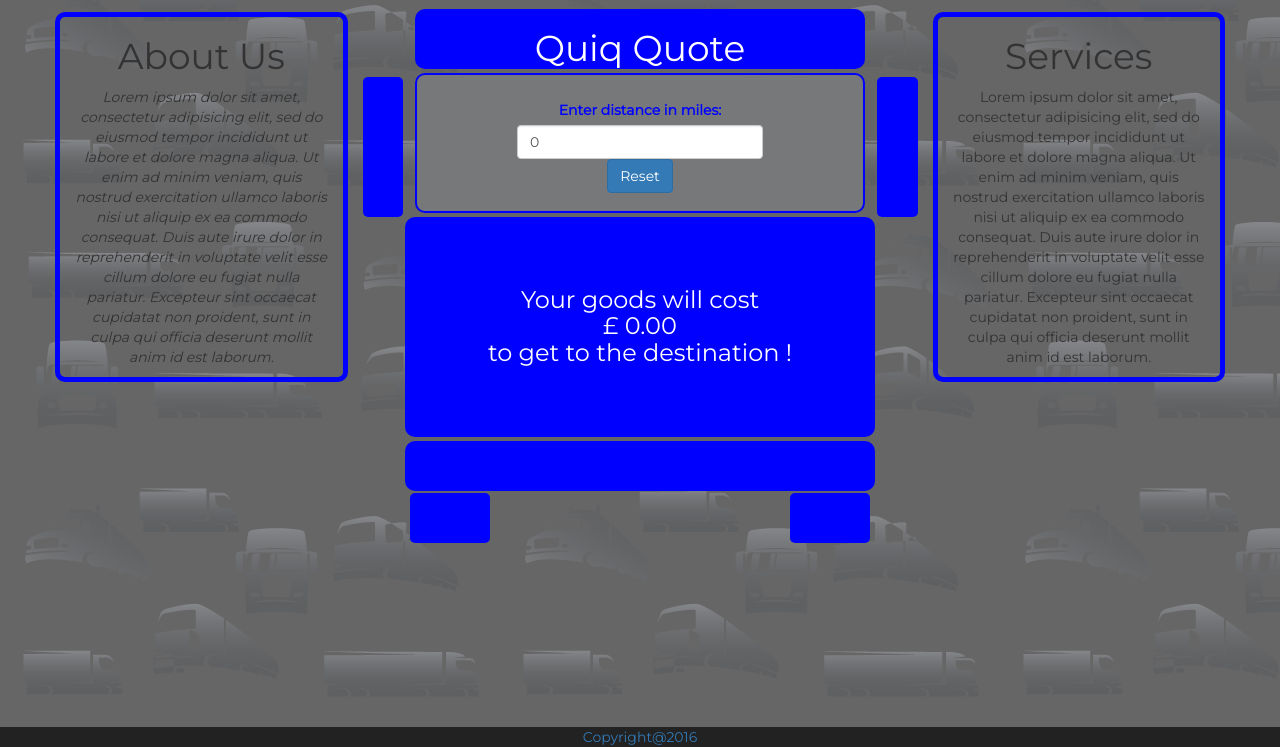
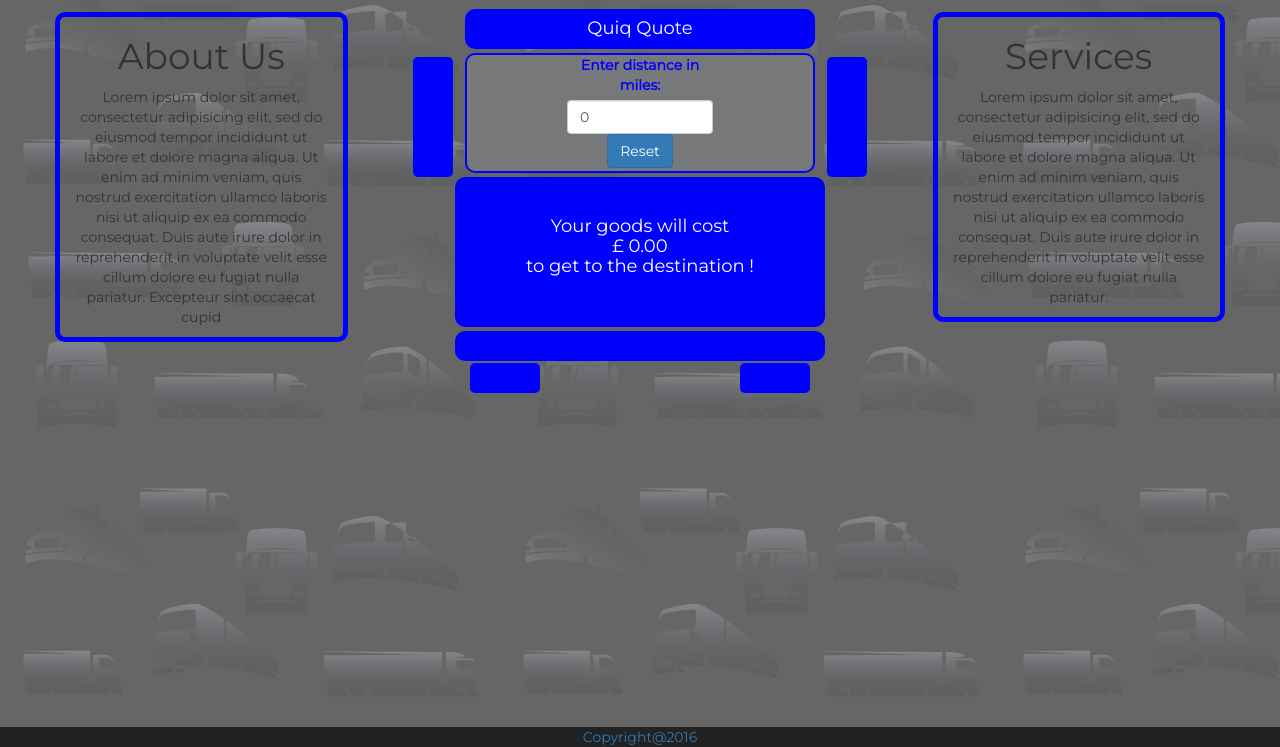
Before and after one commit to Code-Institute-Submissions/stream-one-project-1, a website: page index.html at #/careers in a window 1280 px wide. Shown: the part 53-800 px from the top of the page. Drawn offline with nearby package versions, Linux system fonts and the light colour scheme; some packages are replaced by stand-ins of ours.

Commit message:
layout modified

```diff
--- a/style.css
+++ b/style.css
@@ -31,21 +31,21 @@ footer {
 	border-radius: 10px;
 	margin-top: 5px;
 	text-align: center;
-
-
 }
 
 .container1 {
 	display: flex;
 	justify-content: center;
+	text-align: center;
+	vertical-align: middle;
 }
 
 .mirror {
 	display: inline-flex;
 	background-color: blue;
-	height: 140px;
-	width: 50px;
-	margin-top: 70px;
+	height: 120px;
+	width: 40px;
+	margin-top: 50px;
 	border-radius: 5px;
 }
 
@@ -68,8 +68,8 @@ footer {
 
 
 #top {
-	width: 450px;
-	height: 60px;
+	width: 350px;
+	height: 40px;
 
 
 }
@@ -77,21 +77,20 @@ footer {
 #windscreen {
 	background-color: #77787a;
 	border: 2px solid blue;
-	width: 450px;
-	height: 140px;
+	width: 350px;
+	height: 120px;
 	color: blue;
-	padding-top: 25px;
 }
 
 #front {
-	width: 470px;
-	height: 220px;
-	padding-top: 50px;
+	width: 370px;
+	height: 150px;
+	padding-top: 30px;
 }
 
 #bumper {
-	width: 470px;
-	height: 50px;
+	width: 370px;
+	height: 30px;
 }
 
 .wheels {
@@ -102,18 +101,18 @@ footer {
 
 #leftwheel {
 	background-color: blue;
-	height: 50px;
-	width: 80px;
+	height: 30px;
+	width: 70px;
 	border-radius: 5px;
-	margin-right: 150px;
+	margin-right: 100px;
 }
 
 #rightwheel {
 	background-color: blue;
-	height: 50px;
-	width: 80px;
+	height: 30px;
+	width: 70px;
 	border-radius: 5px;
-	margin-left: 150px;
+	margin-left: 100px;
 }
 
 
--- a/templates/aboutus.html
+++ b/templates/aboutus.html
@@ -2,12 +2,11 @@
 	<div class="row">
 		<div class="col-sm-3 sidebox container">
 			<h1>About Us</h1>
-			<p><em>Lorem ipsum dolor sit amet, consectetur adipisicing elit, sed do eiusmod
+			<p>Lorem ipsum dolor sit amet, consectetur adipisicing elit, sed do eiusmod
 			tempor incididunt ut labore et dolore magna aliqua. Ut enim ad minim veniam,
 			quis nostrud exercitation ullamco laboris nisi ut aliquip ex ea commodo
 			consequat. Duis aute irure dolor in reprehenderit in voluptate velit esse
-			cillum dolore eu fugiat nulla pariatur. Excepteur sint occaecat cupidatat non
-			proident, sunt in culpa qui officia deserunt mollit anim id est laborum.</em></p>
+			cillum dolore eu fugiat nulla pariatur. Excepteur sint occaecat cupid</p>
 		</div>
 		<div class="col-sm-6">
 
@@ -16,7 +15,7 @@
 					<div class="mirror" id="leftmirror"></div>
 
     				<div class="truckbody">
-    					<div class="truck" id="top"><h1>Quiq Quote</h1></div>
+    					<div class="truck" id="top"><h4>Quiq Quote</h4></div>
     					<div class="truck" id="windscreen">
 
     						<form id="quotecalculator">
@@ -29,7 +28,7 @@
 
     					</div>
     					<div class="truck" id="front" ng-controller="CalcController">
-    						<h3>Your goods will cost</br> £ {{result() | number:2}}</br> to get to the destination !</h3>
+    						<h4>Your goods will cost</br> £ {{result() | number:2}}</br> to get to the destination !</h4>
     					</div>
     					<div class="truck" id="bumper"></div>
 					</div>
@@ -49,8 +48,7 @@
 			tempor incididunt ut labore et dolore magna aliqua. Ut enim ad minim veniam,
 			quis nostrud exercitation ullamco laboris nisi ut aliquip ex ea commodo
 			consequat. Duis aute irure dolor in reprehenderit in voluptate velit esse
-			cillum dolore eu fugiat nulla pariatur. Excepteur sint occaecat cupidatat non
-			proident, sunt in culpa qui officia deserunt mollit anim id est laborum.</p>
+			cillum dolore eu fugiat nulla pariatur.</p>
 		</div>
 	</div>
 </div>
```
Also changed, not shown: templates/careers.html (+3 -6 lines).
